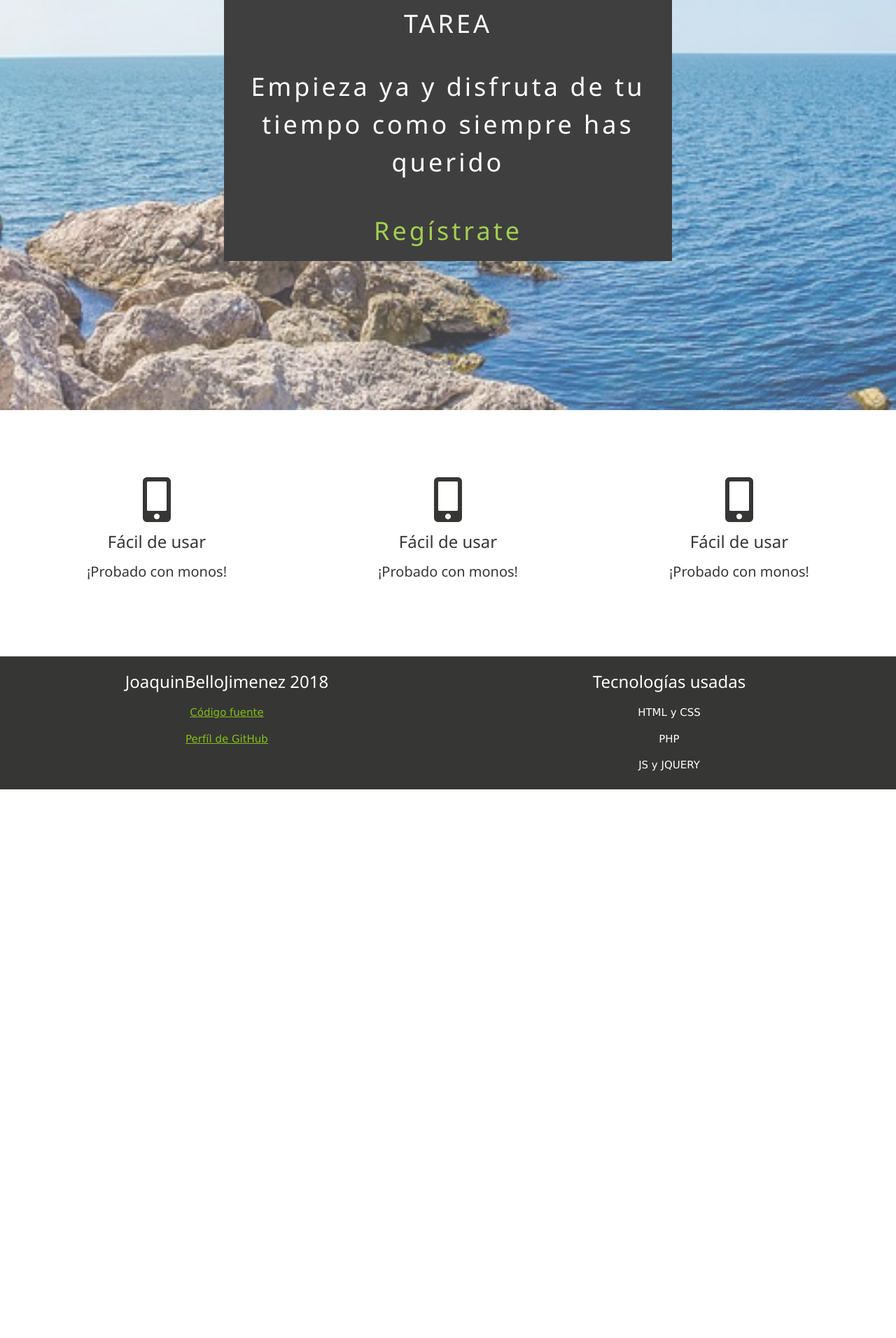
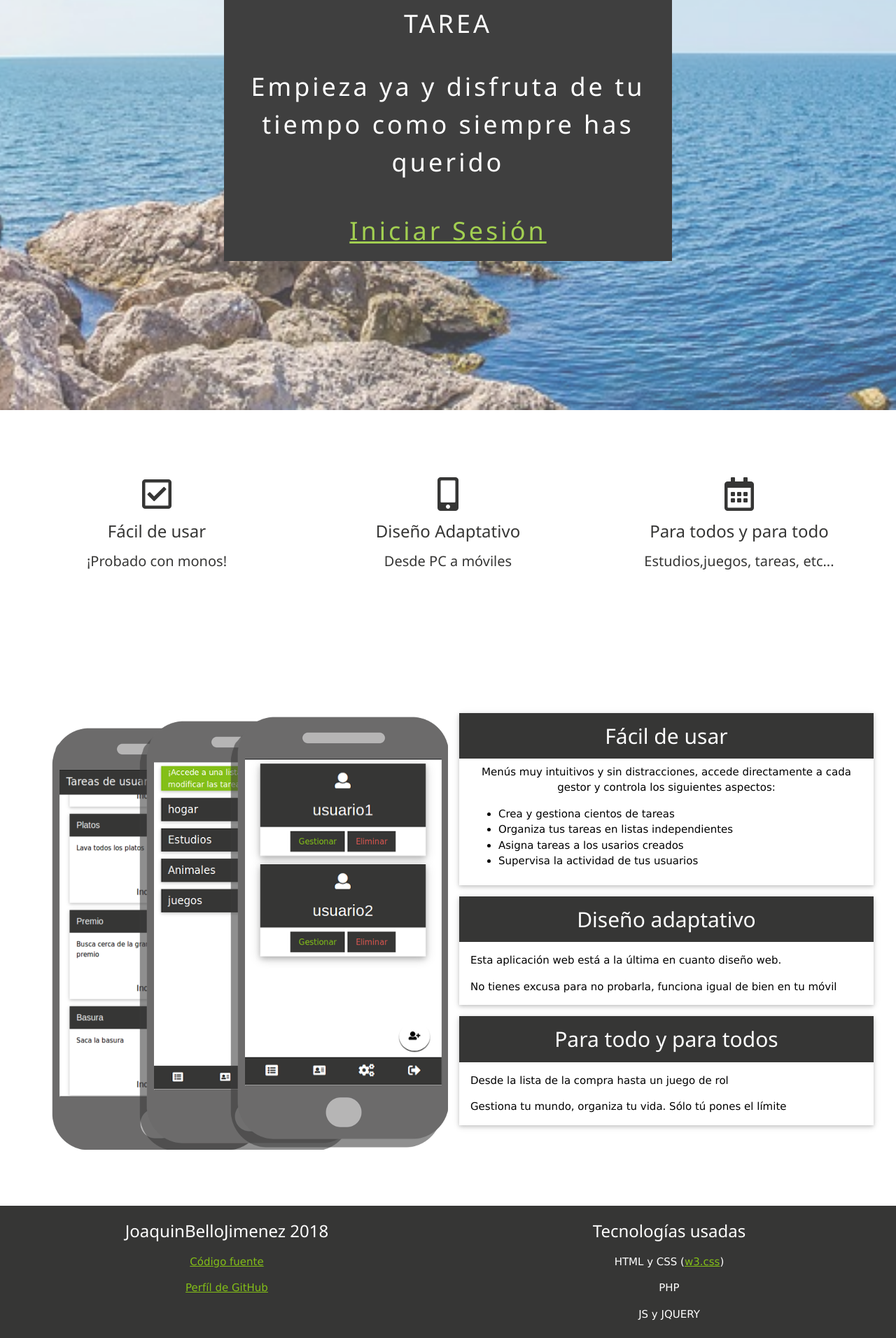
Before and after one commit to JoaquinBelloJimenez/tarea, a PHP site: page / in a window 1280 px wide. Shown: the part 214-2126 px from the top of the page at 70% size. Before the commit the page ends 1342 px from the top, so only its background shows below. Run offline with PHP 8.4, Linux system fonts and the light colour scheme.

Commit message:
rcta final 1 finalizada

```diff
--- a/css/tarea.css
+++ b/css/tarea.css
@@ -45,6 +45,8 @@ html, body {
 {background-color:var(--color-black) !important; color:white !important;}
 .background-color-white
 {background-color:var(--color-white);}
+.background-icecream-green
+{background:#cdffc6;}
 
 .color-hover-pri:hover
 {background-color: var(--color-pri) !important; color:white !important;}
@@ -61,6 +63,24 @@ html, body {
   background-position: center;
   background-repeat: no-repeat;
   background-size: cover;
+}
+
+.background-img-2 {
+  background: url("../img/img_movil.png");
+  height: 100%;
+  background-repeat: no-repeat;
+}
+
+.full-viewport{
+  height: 100vh;
+}
+
+.full-height{
+  height: 100%;
+}
+
+.text-align-left{
+  text-align: left;
 }
 
 /* Main */
--- a/index.php
+++ b/index.php
@@ -7,6 +7,7 @@
     <link rel="stylesheet" href="css/w3pro.css">
     <link rel="stylesheet" href="css/fontawesome-all.css">
     <link rel="stylesheet" href="css/tarea.css">
+    <link rel="shortcut icon" href="img/favicon.png"/>
      <meta name="viewport" content="width=device-width, user-scalable=no">
   </head>
   <body>
@@ -26,28 +27,74 @@
           <h1 class="w3-padding" style="opacity:1; background-color:black; color:white;">
             TAREA
             <p>Empieza ya <span class="w3-hide-small w3-hide-medium"> y disfruta de tu tiempo como siempre has querido </span></p>
-            <div class="w3-animate-opacity w3-button w3-center color-pri">Regístrate</div>
+            <a href="login.php"><div class="w3-animate-opacity w3-button w3-center color-pri">Iniciar Sesión</a></div>
           </h1>
         </span>
       </div>
     </div>
-
+    <!-- Seccion 2 -->
     <div class="w3-container w3-padding-64" id="usos">
       <div class="w3-row w3-center w3-padding-16">
         <div class="w3-third w3-section color-black">
-          <i class="fas fa-mobile-alt w3-jumbo"></i>
+          <i class="far fa-check-square w3-xxxlarge"></i>
           <h3>Fácil de usar</h3>
           <h4>¡Probado con monos!</h4>
         </div>
         <div class="w3-third w3-section color-black">
-          <i class="fas fa-mobile-alt w3-jumbo"></i>
-          <h3>Fácil de usar</h3>
-          <h4>¡Probado con monos!</h4>
+          <i class="fas fa-mobile-alt w3-xxxlarge"></i>
+          <h3>Diseño Adaptativo</h3>
+          <h4>Desde PC a móviles</h4>
         </div>
         <div class="w3-third w3-section color-black">
-          <i class="fas fa-mobile-alt w3-jumbo"></i>
-          <h3>Fácil de usar</h3>
-          <h4>¡Probado con monos!</h4>
+          <i class="far fa-calendar-alt w3-xxxlarge"></i>
+          <h3>Para todos y para todo</h3>
+          <h4>Estudios,juegos, tareas, etc...</h4>
+        </div>
+      </div>
+    </div>
+    <!-- Seccion 3 -->
+    <div class="w3-container w3-padding-64 full-viewport">
+      <div class="w3-row w3-center w3-padding-16 full-height">
+        <div class="w3-col s6 full-height">
+          <div class="background-img-2">
+          </div>
+        </div>
+        <div class="w3-col s6 full-height">
+            <div class="w3-card w3-margin">
+              <div class="w3-container background-color-black color-white">
+                <h2>Fácil de usar</h2>
+              </div>
+              <div class="w3-container w3-padding">
+                Menús muy intuitivos y sin distracciones, accede directamente
+                a cada gestor y controla los siguientes aspectos:
+                <ul class="text-align-left">
+                  <li>Crea y gestiona cientos de tareas</li>
+                  <li>Organiza tus tareas en listas independientes</li>
+                  <li>Asigna tareas a los usarios creados</li>
+                  <li>Supervisa la actividad de tus usuarios</li>
+                </ul>
+              </div>
+            </div>
+
+          <div class="w3-card w3-margin">
+            <div class="w3-container background-color-black color-white">
+              <h2>Diseño adaptativo</h2>
+            </div>
+            <div class="w3-container text-align-left">
+              <p>Esta aplicación web está a la última en cuanto diseño web.</p>
+              <p>No tienes excusa para no probarla, funciona igual de bien en tu móvil</p>
+            </div>
+          </div>
+
+          <div class="w3-card w3-margin">
+            <div class="w3-container background-color-black color-white">
+              <h2>Para todo y para todos</h2>
+            </div>
+            <div class="w3-container text-align-left">
+              <p>Desde la lista de la compra hasta un juego de rol</p>
+              <p>Gestiona tu mundo, organiza tu vida. Sólo tú pones el límite</p>
+            </div>
+          </div>
         </div>
       </div>
     </div>
@@ -56,12 +103,12 @@
       <div class="w3-row-padding">
         <div class="w3-col s12 m6 l6 w3-padding">
           <h3>JoaquinBelloJimenez 2018</h3>
-          <p class="color-pri"> <a href="https://github.com/JoaquinBelloJimenez/tarea"> Código fuente</a> </p>
-          <p class="color-pri"> <a href="https://github.com/JoaquinBelloJimenez"> Perfíl de GitHub</a> </p>
+          <p class="color-pri"> <a target="_blank" href="https://github.com/JoaquinBelloJimenez/tarea"> Código fuente</a> </p>
+          <p class="color-pri"> <a target="_blank" href="https://github.com/JoaquinBelloJimenez"> Perfíl de GitHub</a> </p>
         </div>
         <div class="w3-col s12 m6 l6 w3-padding">
           <h3>Tecnologías usadas</h3>
-          <p>HTML y CSS</p>
+          <p>HTML y CSS (<a class="color-pri" target="_blank" href="https://www.w3schools.com/w3css/">w3.css</a>)</p>
           <p>PHP</p>
           <p>JS y JQUERY</p>
         </div>
--- a/js/tareas_admin.js
+++ b/js/tareas_admin.js
@@ -83,7 +83,8 @@ function editar_tarea(id){
 function guardar_tarea(id){
   var nombre = $('#modal_editar_tarea').find('input.nombre').val();
   var desc = $('#modal_editar_tarea').find('input.desc').val();
-
+  if (comprobar_longitud(nombre)) {
+    if (comprobar_longitud(dec)) {
     if (id_tarea == 0){
         $.post("oad/funciones_oad.php",
         {
@@ -117,6 +118,8 @@ function guardar_tarea(id){
         });
       };
       $('#modal_editar_tarea').hide();
+    }
+}
 }
 
 //Botón para eliminar una tarea
--- a/main.php
+++ b/main.php
@@ -25,6 +25,7 @@
    <link rel="stylesheet" href="css/w3pro.css">
    <link rel="stylesheet" href="css/fontawesome-all.css">
    <link rel="stylesheet" href="css/tarea.css">
+   <link rel="shortcut icon" href="img/favicon.png"/>
    <meta name="viewport" content="width=device-width, user-scalable=no">
    <title>Main <?=$_SESSION["nombreUsuario"]?></title>
  </head>
--- a/main_admin.php
+++ b/main_admin.php
@@ -23,6 +23,7 @@
      <link rel="stylesheet" href="css/w3pro.css">
      <link rel="stylesheet" href="css/fontawesome-all.css">
      <link rel="stylesheet" href="css/tarea.css">
+     <link rel="shortcut icon" href="img/favicon.png"/>
      <meta name="viewport" content="width=device-width, user-scalable=no">
      <title>Main_Admin</title>
    </head>
--- a/servicios/config_admin.php
+++ b/servicios/config_admin.php
@@ -36,12 +36,7 @@ else{
              <label><b>Contraseña anterior</b><span class="color-sec">*</span></label>
              <input id="vieja_contra" class="w3-input w3-border w3-sand" type="password"></p>
              <div class="w3-center w3-large w3-row">
-               <div class="w3-half w3-padding">
                  <button class="w3-btn background-color-black color-pri" onclick="modificar();">Guardar cambios</button>
-               </div>
-               <div class="w3-half w3-padding">
-                 <button class="w3-btn background-color-black color-sec" onclick="eliminar(<?=$id_usuario?>);">Eliminar usuario</button>
-               </div>
            </div>
          </form>
        </div>
--- a/servicios/tareas_admin.php
+++ b/servicios/tareas_admin.php
@@ -101,9 +101,9 @@ function gestor_listas() {
     </div>
     <div class="w3-container w3-padding center">
       <label>Nombre</label>
-      <input class="w3-input w3-border w3-center nombre" type="text" name="" value="" placeholder="Título de tarea">
+      <input class="w3-input w3-border w3-center nombre" type="text" maxlength="20" placeholder="Título de tarea">
       <label>Descripción</label>
-      <input class="w3-input w3-border w3-center desc" type="text" name="" value="" placeholder="Descripión de tarea">
+      <input class="w3-input w3-border w3-center desc" type="text" maxlength="100" placeholder="Descripión de tarea">
     </div>
   </div>
 </div>
@@ -205,7 +205,7 @@ function obtener_categorias() {
         <div class="w3-right w3-btn color-hover-sec" onclick="eliminar_tarea(<?=$valor['id_tarea'];?>)">
           <i class="fa fa-minus-square"></i>
         </div>
-        <div class="w3-right w3-btn color-hover-pri">
+        <div class="w3-right w3-btn color-hover-pri" onclick="editar_tarea(<?=$valor['id_tarea'];?>)">
           <i class="fas fa-pen-square"></i>
         </div>
         <span class="nombre"><?=$valor['nombre_tarea']?></span> <br>
```
Also changed, not shown: css/color_flower.css (deleted, +0 -123 lines), login.php (+12 -15 lines), css/w3.css (deleted), img/Yemi.svg (deleted), img/favicon.png (added), img/img_movil.png (added), img/tarea.png (deleted). Lines whose indentation alone changed are shown as unchanged.
